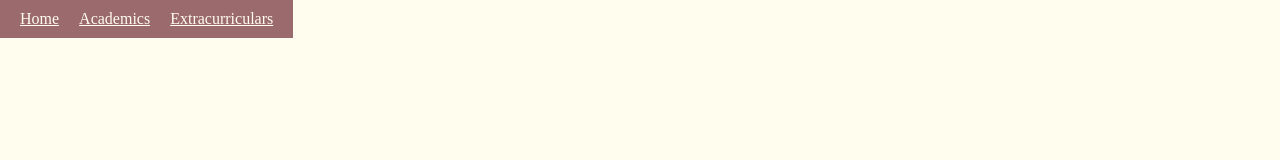
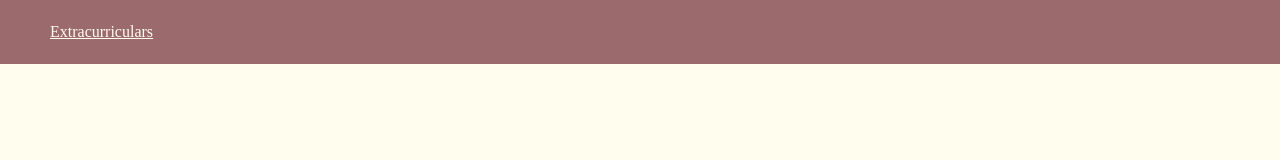
Before and after one commit to fionayan2006/PersonalPortfolio, a plain HTML site: page index.html in a window 1280 px wide. Drawn offline with Linux system fonts and the light colour scheme.

Commit message:
Update index.html

```diff
--- a/index.html
+++ b/index.html
@@ -12,16 +12,20 @@
       float: left;
      }
 
-  a {
-    display: block;
-    width:100%;
-    padding: 10px;
-    background-color: #9B6A6C;
 
-  }
 
-    body{
-      background-color: #FFFDED;
+  a{
+    display: flex;
+    align-items: center;
+  background-color: #9B6A6C;
+  min-height: 4rem;
+  text-align: center;
+  width:100%;
+  flex-wrap: wrap;
+  justify-content: start;
+  padding: 0 0 0 50px;
+  position: fixed;
+  top: 0px;
     }
 
   </style>
```
